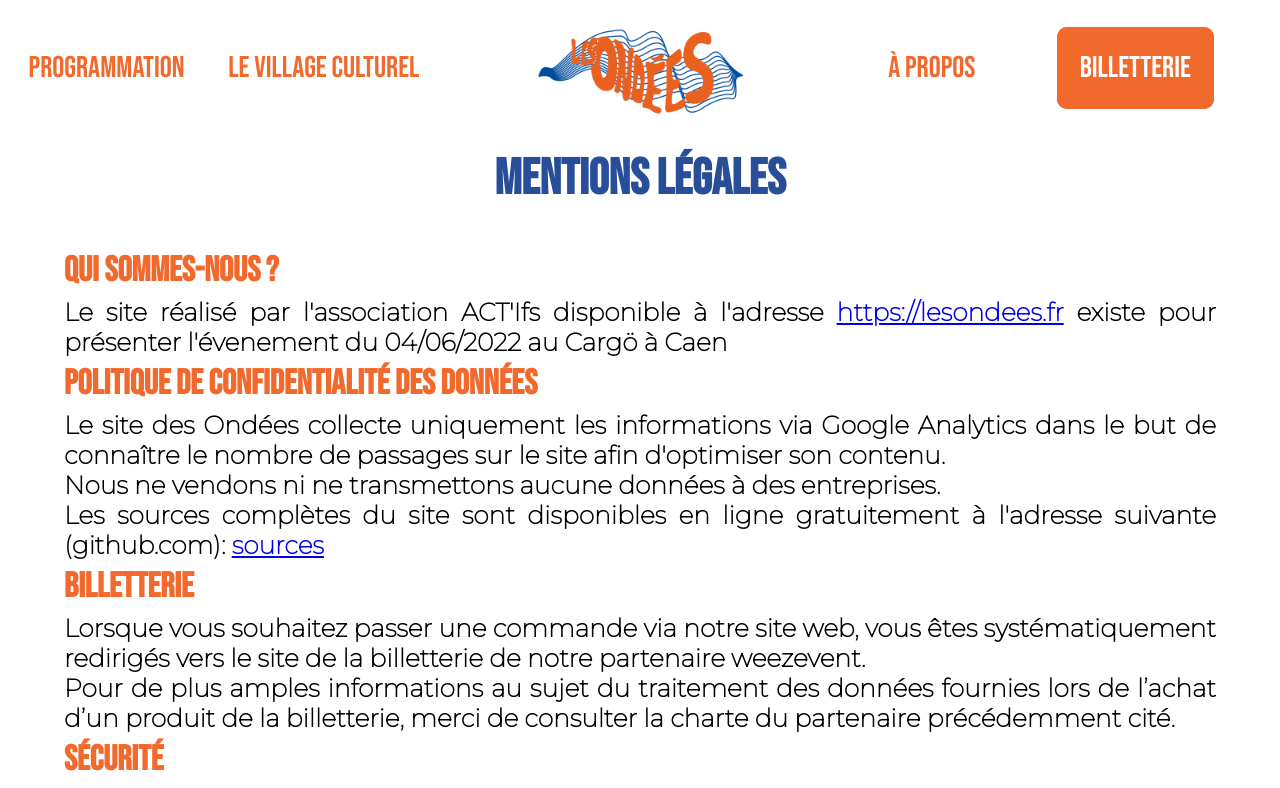
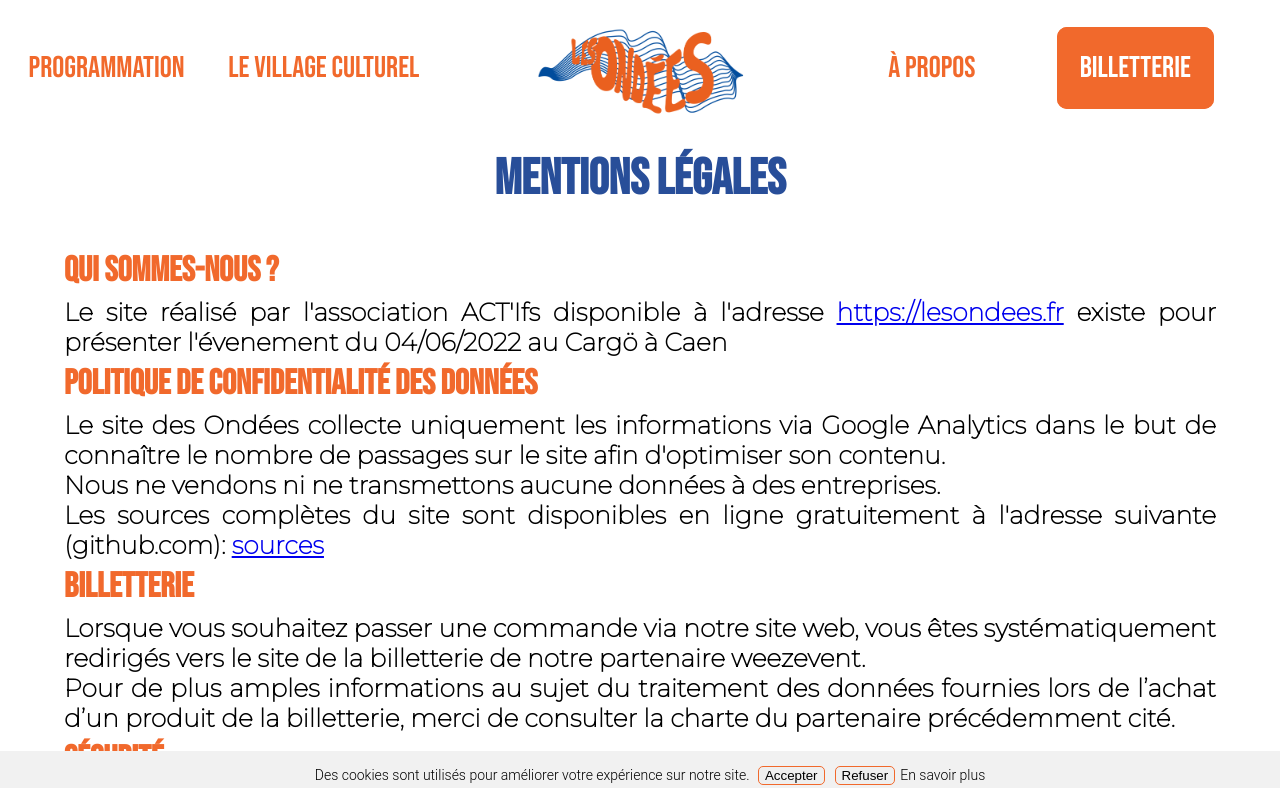
Before and after one commit to BaptisteLaisney/Cem, a Vue app: page /Mentions in a window 1280 px wide. Shown: the top 788 px of the page. Built offline with nearby package versions, Linux system fonts and the light colour scheme.

Commit message:
ajout des cookies et changement de quelques polices

```diff
--- a/src/App.vue
+++ b/src/App.vue
@@ -2,10 +2,15 @@
   <div id="app">
     <Navigation/>
     <router-view/>
+    <div id="cookieBanner">
+      Des cookies sont utilisés pour améliorer votre expérience sur notre site.
+
+      <button id="cookieBannerAccept">Accepter</button>
+      <button id="cookieBannerRefuse">Refuser</button>
+            <a href="https://www.cnil.fr/fr/cookies-les-outils-pour-les-maitriser">En savoir plus</a>
+    </div>
     <Footer />
-
   </div>
-
 </template>
 
 <script>
@@ -16,6 +21,48 @@ export default {
   components: {
     Navigation,
     Footer
+  },
+  inject: ['gtag']
+  ,
+  mounted(){
+    //cookie banniere
+    //   document.cookie = 'cookieAccepted  =; Max-Age=-99999999;';
+    let cookieBanner = document.getElementById('cookieBanner')
+    let cookie = document.cookie
+    let accept = document.getElementById('cookieBannerAccept')
+    let refuse = document.getElementById('cookieBannerRefuse')
+    if(cookie.indexOf('cookieAccepted') == '-1'){
+        cookieBanner.style.visibility = 'visible'
+    }
+    else{
+      cookieBanner.style.visibility = 'hidden'
+      let place = cookie.indexOf('cookieAccepted');
+      console.log()
+      if(cookie[15]== 'f'){
+        console.log('desactivation')
+        gtag('consent', 'default', {
+          'ad_storage': 'denied',
+          'analytics_storage': 'denied'
+        });
+      }
+    }
+    accept.addEventListener('click', function(event){
+        document.cookie = 'cookieAccepted=t'
+        cookieBanner.style.visibility = 'hidden'
+    })
+    refuse.addEventListener('click', function(event){
+
+        document.cookie = 'cookieAccepted=f'
+        cookieBanner.style.visibility = 'hidden'
+        //disable google analytics
+        // console.log(event.currentTarget.gtag)
+        gtag('consent', 'default', {
+          'ad_storage': 'denied',
+          'analytics_storage': 'denied'
+        });
+
+    })
+    refuse.gtag = this.gtag
   }
 }
 </script>
@@ -57,5 +104,40 @@ h3{
   margin-top: 5px;
   margin-bottom: 5px;
 }
+#cookieBanner {
+  position: fixed;
+  bottom: 0;
+  left: 0;
+  width: 100%;
+  background-color: #f1f1f1;
+  padding: 10px;
+  text-align: center;
+  font-size: 14px;
+  font-family: 'Roboto', sans-serif;
+  font-weight: 300;
+  color: #000;
+  z-index: 9999;
+}
+#cookieBannerAccept, #cookieBannerRefuse {
+  border:#f1692c solid 1px;
+  margin:5px;
+  cursor: pointer;
+  border-radius: 5px;
+}
+#cookieBanner a {
+  color: #000;
+  text-decoration: none;
+}
+@media screen and (max-width: 768px){
+  h1{
+    font-size: 30px;
+  }
+  h2{
+    font-size: 25px;
+  }
+  h3{
+    font-size: 20px;
+  }
+}
 
 </style>
--- a/src/components/Constant/Nav.vue
+++ b/src/components/Constant/Nav.vue
@@ -31,6 +31,8 @@
                 <div class="barre"></div>
             </div>
         </div>
+
+
     </div>
 </template>
 <script>
@@ -56,11 +58,13 @@ export default {
               isclicked = false
           }
       });
+
   }
 
 }
 </script>
 <style scoped>
+
 a,.item-menu{
     text-decoration: none;
     color: #f1692c;
@@ -165,9 +169,14 @@ a,.item-menu{
     }
     #dropdown-content{
         height:auto;
+        flex-direction: column-reverse;
     }
     .invisible{
         display: none;
+    }
+    .item-drop-down{
+        font-size: 20px;
+        padding: 5px;
     }
 
 
--- a/src/views/Accueil.vue
+++ b/src/views/Accueil.vue
@@ -39,10 +39,13 @@ export default {
     document.getElementById('Jyeu').addEventListener('click', () => { document.location.href = 'https://lesondees.fr/Programmation' })
     document.getElementById('Dj').addEventListener('click', () => { document.location.href = 'https://lesondees.fr/Programmation' })
     document.getElementById('SonVert').addEventListener('click', () => { document.location.href = 'https://lesondees.fr/Programmation' })
+
   }
 }
 </script>
 <style nosope>
+
+
 .banniere{
   border-top: 0.5vh solid #f1692c;
 
--- a/src/views/Mentions.vue
+++ b/src/views/Mentions.vue
@@ -4,10 +4,9 @@
     <Partie Titre="Qui sommes-nous ?" Contenu="Le site réalisé par l'association ACT'Ifs disponible à l'adresse <a href='https://lesondees.fr' target='_blank'>https://lesondees.fr</a> existe pour présenter l'évenement du 04/06/2022 au Cargö à Caen <br>" />
     <Partie Titre="Politique de confidentialité des données" Contenu="Le site des Ondées collecte uniquement les informations via Google Analytics dans le but de connaître le nombre de passages sur le site afin d'optimiser son contenu.<br> Nous ne vendons ni ne transmettons aucune données à des entreprises.<br>Les sources complètes du site sont disponibles en ligne gratuitement à l'adresse suivante (github.com): <a href='https://github.com/Tepsiz/Cem' target='_blank'>sources</a>"/>
     <Partie Titre="Billetterie" Contenu="Lorsque vous souhaitez passer une commande via notre site web, vous êtes systématiquement redirigés vers le site de la billetterie de notre partenaire weezevent.<br>Pour de plus amples informations au sujet du traitement des données fournies lors de l’achat d’un produit de la billetterie, merci de consulter la charte du partenaire précédemment cité. "/>
-    <Partie Titre="Sécurité" Contenu="La technologie https est utilisée pour crypter les formulaires en ligne et s’assurer que chaque information transitant entre vos appareils et le site internet soit maintenu secrète. Les certificats SSL vous assurent que les pages que vous visitez proviennent bien de notre site et permettent ainsi d’éviter la fraude."/>
+    <Partie Titre="Sécurité" Contenu="La technologie https est utilisée pour chiffrer les formulaires en ligne et s’assurer que chaque information transitant entre vos appareils et le site internet soit maintenu secrète. Les certificats SSL vous assurent que les pages que vous visitez proviennent bien de notre site et permettent ainsi d’éviter la fraude."/>
     <Partie Titre="Hebergeur" Contenu="Le site www.lesondees.fr est hébergé par la société OVH : <br> RCS Lille Métropole 424 761 419 00045 <br>Code APE 2620Z <br >N° TVA : FR 22 424 761 419 <br> Siège social : 2 rue Kellermann - 59100 Roubaix - France"/>
     <Partie Titre="Crédits" Contenu="Le site a été conçu par Baptiste Laisney avec l'aide de Clément Guibout. <br> Les textes ont été réalisés par Matthias Fichet, Juline Flament, Kimberly Grippay, Baptiste Laisney et Marie Mahé. <br> Les différents visuels ont été réalisés par l'association étudiante de l'ésam."/>
-
 
 </div>
 
--- a/src/views/Village.vue
+++ b/src/views/Village.vue
@@ -25,7 +25,7 @@
   width:70%;
 }
 @media screen and (max-width: 1000px) {
-  .textPresentation{
+  .presentation{
     font-size: 15px;
   }
 }
```
